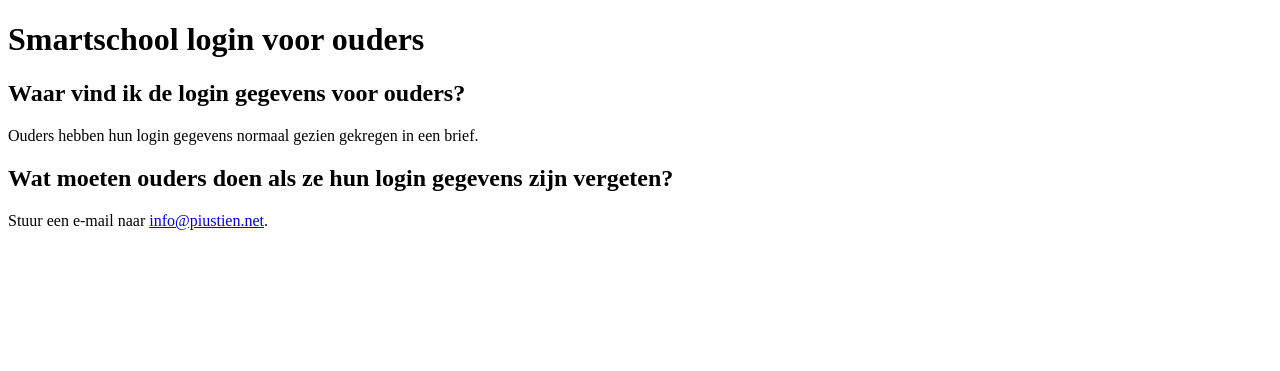
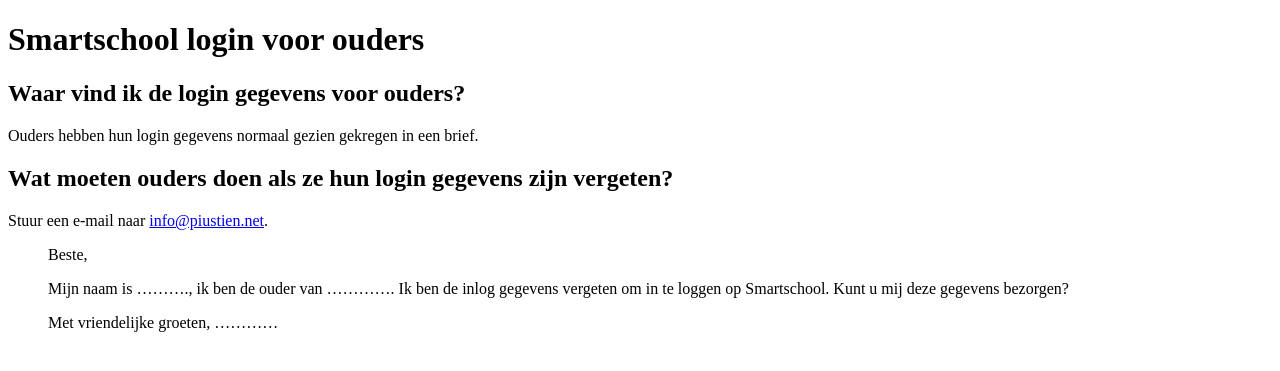
Before and after one commit to Pius-X-Antwerpen/ict-balie, a Jekyll site: the page built from _tutorials/ouders-login.md, in a window 1280 px wide. Shown: the top 371 px of the page. Built offline with Jekyll 4.4.1, drawn with Linux system fonts in a browser that asks for light colours; our own code applies the rules of GitHub Pages for plain Markdown files.

Commit message:
Update ouders-login.md

```diff
--- a/_tutorials/ouders-login.md
+++ b/_tutorials/ouders-login.md
@@ -11,3 +11,12 @@ Ouders hebben hun login gegevens normaal gezien gekregen in een brief.
 ## Wat moeten ouders doen als ze hun login gegevens zijn vergeten?
 
 Stuur een e-mail naar [info@piustien.net](mailto:info@piustien.net).
+
+<!--more-->
+
+> Beste,
+>
+> Mijn naam is .........., ik ben de ouder van ............. Ik ben de inlog gegevens vergeten om in te loggen op Smartschool. Kunt u mij deze gegevens bezorgen?
+>
+> Met vriendelijke groeten,
+> ............
```
